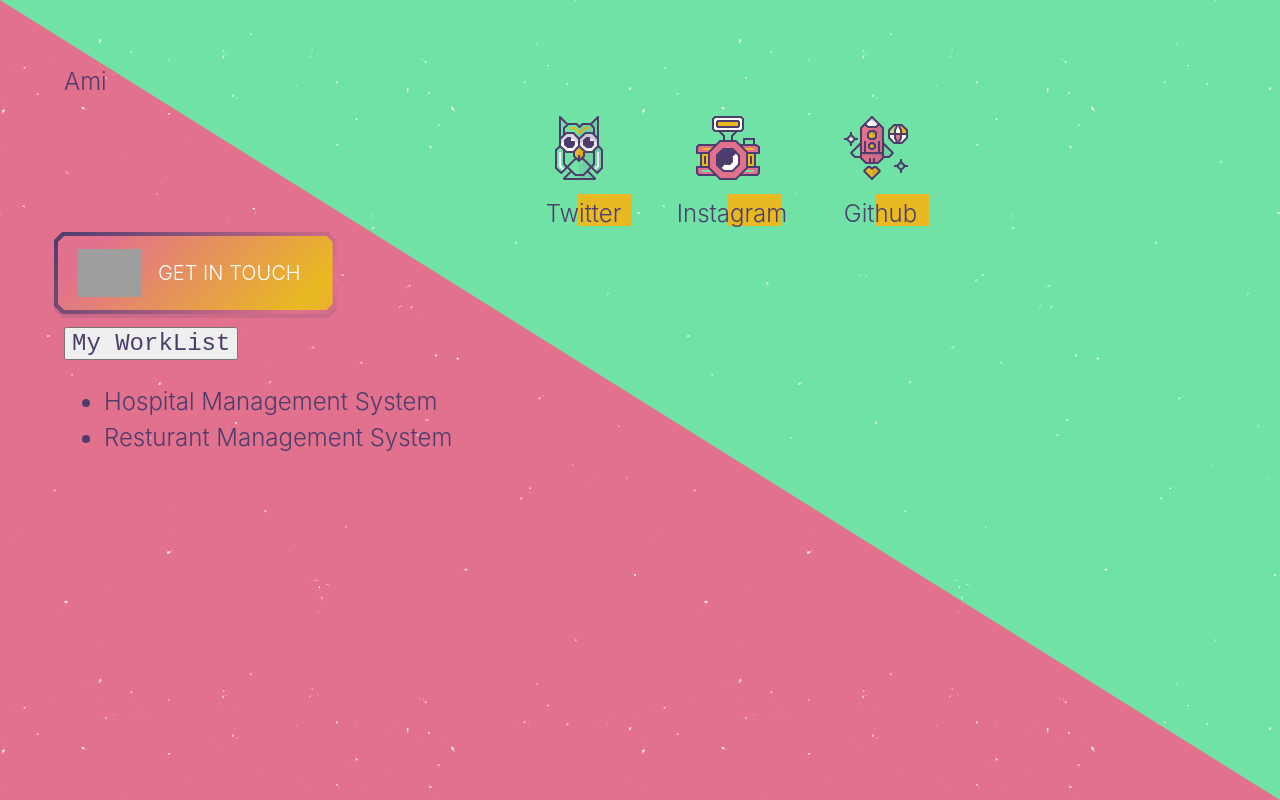
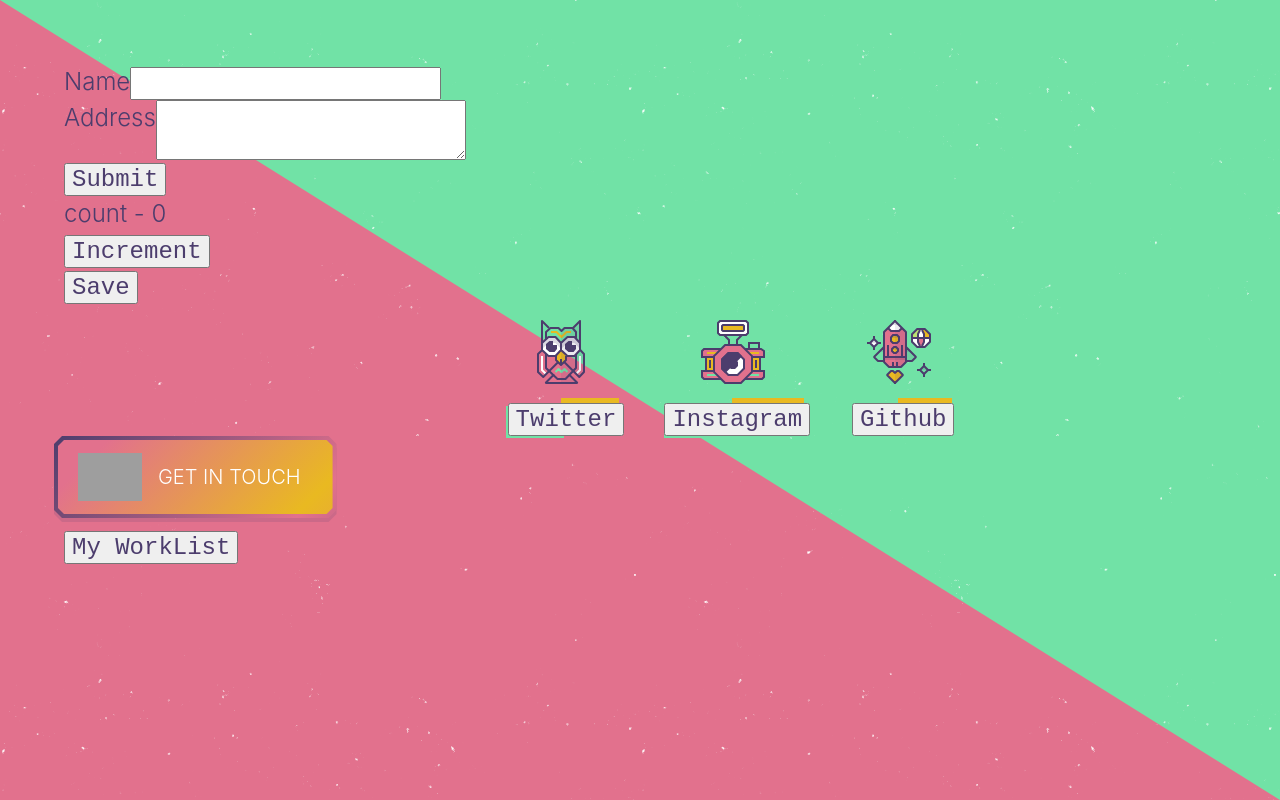
Before and after one commit to rabayarabu/Profile_Portfolio_Website, a React (Create React App) app: page /name in a window 1280 px wide. Built offline with nearby package versions, Linux system fonts and the light colour scheme; grey boxes are pictures that could not be loaded.

Commit message:
conditional and list rendering

```diff
--- a/src/pages/Contact.js
+++ b/src/pages/Contact.js
@@ -5,23 +5,30 @@ import './styles.css';
 
 
 function Contact() {
+    const openTwitter = () => {
+        console.log('twitted')
+    }
+    const openInstagram = () => {
+        console.log('insta')
+    }
+    const openGithub = () => {
+        console.log('gitt')
+    }
 
     return(
         <>
-
-
-        <div class="colophon">
-            <a href="http://twitter.com/@mrcthms" class="colophon__link">
-                <img src="assets/images/twitter.svg" width="64" alt="An icon for Twitter" class="colophon__image" />
-                <span class="colophon__text">Twitter</span>
+        <div className="colophon">
+            <a href="http://twitter.com/@mrcthms" className="colophon__link">
+                <img src="assets/images/twitter.svg" width="64" alt="An icon for Twitter" className="colophon__image" />
+                <span className="colophon__text"><button onClick={openTwitter}>Twitter</button></span>
             </a>
-            <a href="http://instagram.com/mrcthms" class="colophon__link">
-                <img src="assets/images/instagram.svg" width="64" alt="An icon for Instagram" class="colophon__image" />
-                <span class="colophon__text">Instagram</span>
+            <a href="http://instagram.com/mrcthms" className="colophon__link">
+                <img src="assets/images/instagram.svg" width="64" alt="An icon for Instagram" className="colophon__image" />
+                <span className="colophon__text"><button onClick={openInstagram}>Instagram</button></span>
             </a>
-            <a href="http://github.com/mrcthms" class="colophon__link">
-                <img src="assets/images/github.svg" width="64" alt="An icon for Github" class="colophon__image" />
-                <span class="colophon__text">Github</span>
+            <a href="http://github.com/mrcthms" className="colophon__link">
+                <img src="assets/images/github.svg" width="64" alt="An icon for Github" className="colophon__image" />
+                <span className="colophon__text"><button onClick={openGithub}>Github</button></span>
             </a>
         </div>
         <div className="[ grid__col grid__col--one-third align-left ]">
--- a/src/pages/Name.js
+++ b/src/pages/Name.js
@@ -50,38 +50,38 @@ class Name extends Component {
     }
 
     render() {
-        let message
-        if(this.state.isAged){
-            message = <div>Ammu</div>
-        }else {
-            message = <div>Ami</div>
-        }
-        return <div>{message}</div>
-        // return (
-        //     <form onSubmit={this.handleSubmit}>
-        //         <div>
-        //             <label>Name</label>
-        //             <input type="text"
-        //                 value={this.state.name}
-        //                 onChange={this.handleNameChange} />
-        //         </div>
-        //         <div>
-        //             <label>Address</label>
-        //             <textarea value={this.state.address}
-        //                 onChange={this.handleAddressChange} />
-        //         </div>
-        //         <button type="submit">Submit</button>
-        //         <div>
-        //             count - {this.state.count}
-        //         </div>
-        //         <button onClick={() => this.increment()}>Increment</button>
-        //         <div>
-        //             <button onClick={this.saveButton}>Save</button>
-        //         </div>
-        //     </form>
+        // let message
+        // if(this.state.isAged){
+        //     message = <div>Ammu</div>
+        // }else {
+        //     message = <div>Ami</div>
+        // }
+        // return <div>{message}</div>
+        return (
+            <form onSubmit={this.handleSubmit}>
+                <div>
+                    <label>Name</label>
+                    <input type="text"
+                        value={this.state.name}
+                        onChange={this.handleNameChange} />
+                </div>
+                <div>
+                    <label>Address</label>
+                    <textarea value={this.state.address}
+                        onChange={this.handleAddressChange} />
+                </div>
+                <button type="submit">Submit</button>
+                <div>
+                    count - {this.state.count}
+                </div>
+                <button onClick={() => this.increment()}>Increment</button>
+                <div>
+                    <button onClick={this.saveButton}>Save</button>
+                </div>
+            </form>
 
 
-        // )
+        )
     }
 
 }
--- a/src/pages/Worklist.js
+++ b/src/pages/Worklist.js
@@ -1,31 +1,25 @@
-import React, {useState} from 'react';
+import React, { useState } from 'react';
 
 function Worklist() {
+    const isClicked = true ;
     const list = ['Hospital Management System', 'Resturant Management System']
-
     const [worklist, setList] = useState(list)
-
     const showList = () => {
-        console.log('list')
-        setList([...worklist, {id: list.index}])
-
-
+        setList([{worklist} ])
     }
-
-    return(
+    return (
         <>
             <div>
-               <button onClick={() => showList}>My WorkList</button></div>
-           <div>
+              { isClicked ? (<button onClick={showList}>My WorkList</button>)
+               : (<div>
                     <ul>
                         {
-                list.map(work => (<li key={list.index}>{work}</li>))}
-
+                            list.map(worklist => (<li key={worklist}>{worklist}</li>))
+                        }
                     </ul>
-
-
+                </div>)
+                }
             </div>
-
        </>
     )
 }
```
Lines whose indentation alone changed are shown as unchanged.
